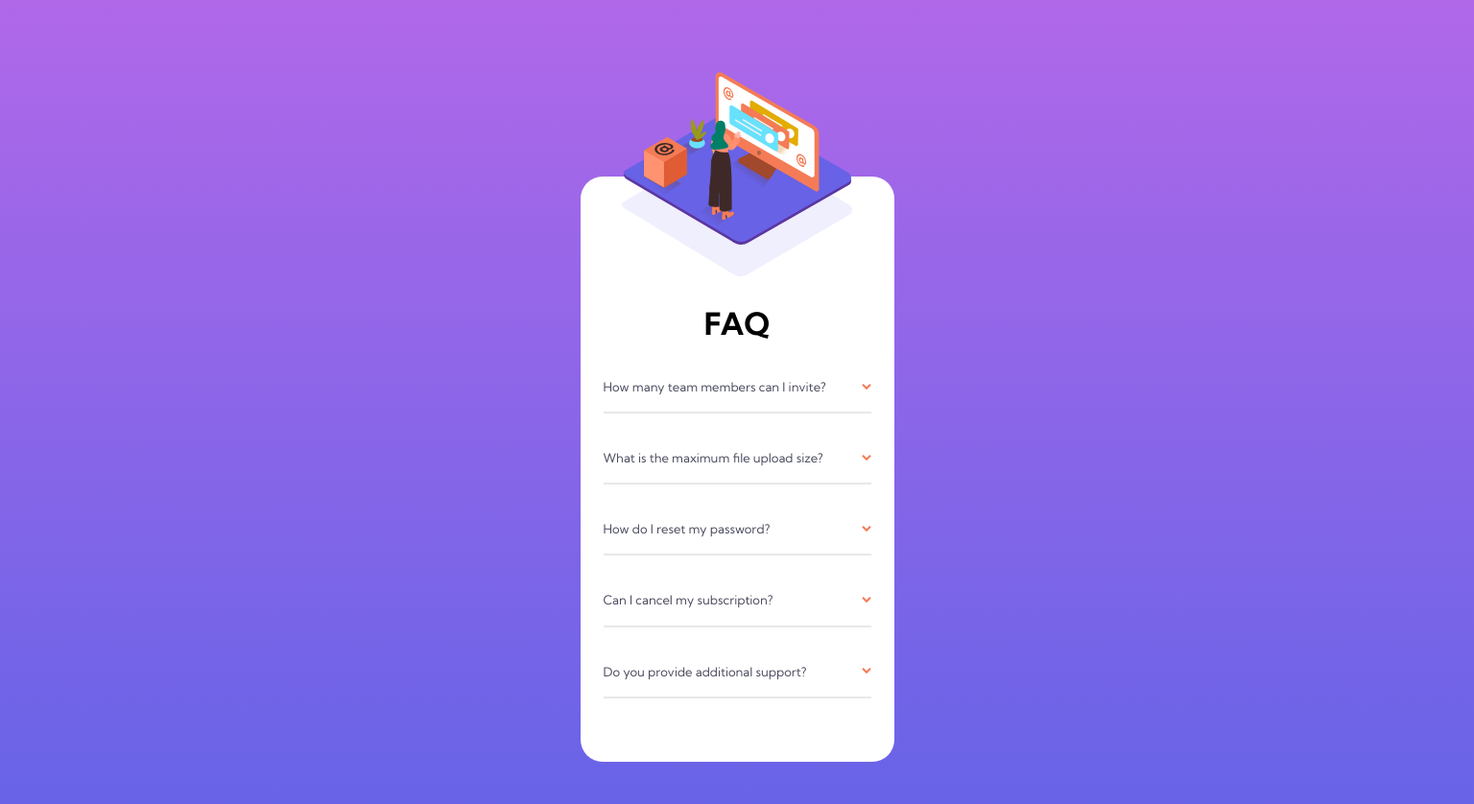
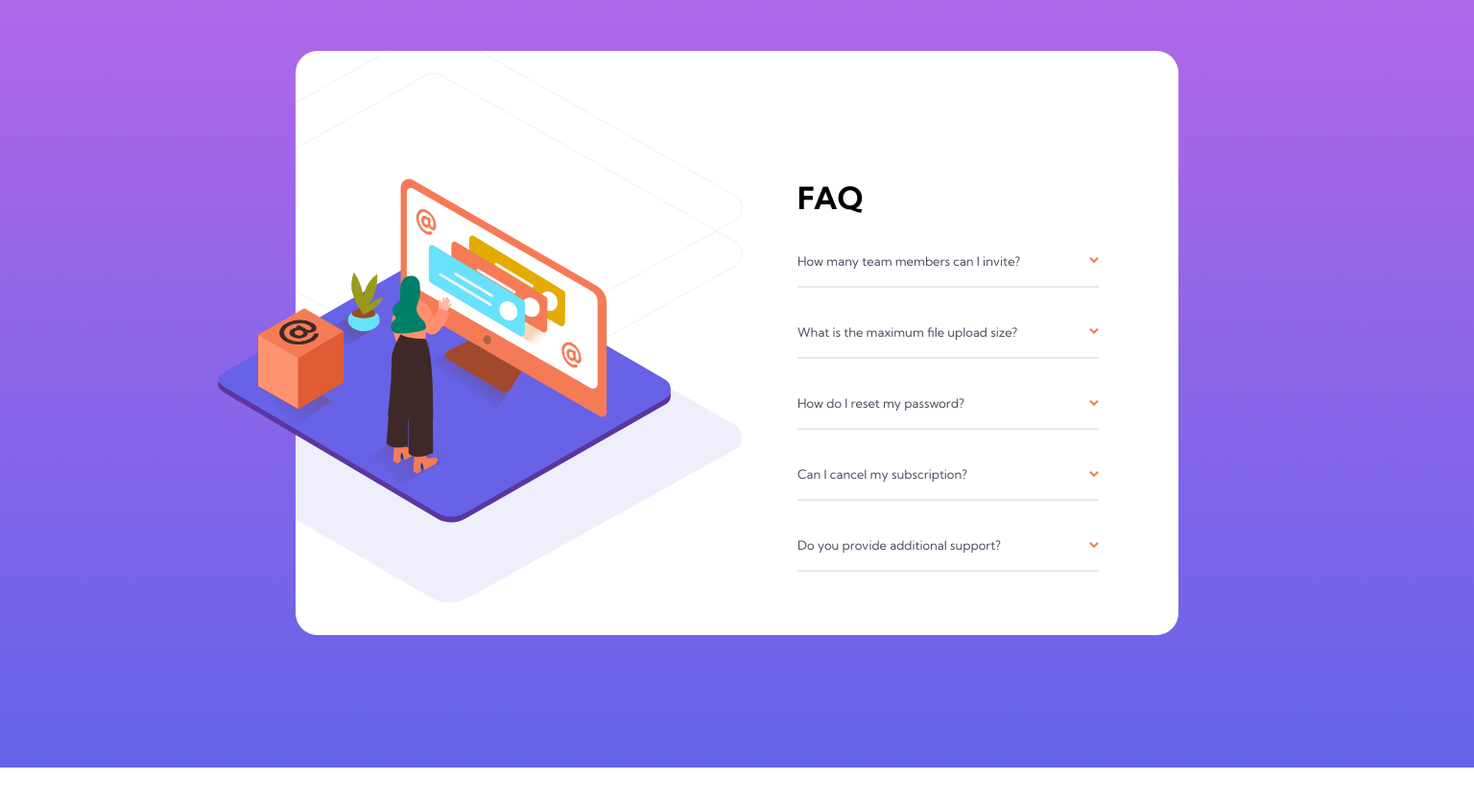
Before and after one commit to NikaNishnianidze/FAQ-accordion, a plain HTML site: page index.html in a window 1536 px wide. Shown: the whole page at 96% size. After the commit the page ends 800 px from the top, so only its background shows below. Drawn offline with Linux system fonts and the light colour scheme.

Commit message:
finished desktop

```diff
--- a/index.html
+++ b/index.html
@@ -18,15 +18,25 @@
         />
       </div>
       <div class="desktop-pictures">
-        <img src="./assets/illustration-woman-online-desktop.svg" alt="" />
         <img src="/assets/illustration-box-desktop.svg" alt="" />
       </div>
+
       <div class="container">
+        <div class="sides">
+          <div class="left-side pictures">
+            <img
+              src="./assets/illustration-woman-online-mobile.svg"
+              alt="ilustration image"
+            />
+          </div>
+          <div class="right-side">
             <h1>FAQ</h1>
             <div class="question-div" id="question-div">
               <div class="column-div" id="column-div">
                 <h2 class="question-h2">How many team members can I invite?</h2>
-            <p class="answer" id="answer-div">You Can invite 5 Team Members</p>
+                <p class="answer" id="answer-div">
+                  You Can invite 5 Team Members
+                </p>
               </div>
               <img
                 src="./assets/icon-arrow-down.svg"
@@ -37,10 +47,12 @@
             <div class="divider"></div>
             <div class="question-div" id="question-div">
               <div class="column-div" id="column-div">
-            <h2 class="question-h2">What is the maximum file upload size?</h2>
+                <h2 class="question-h2">
+                  What is the maximum file upload size?
+                </h2>
                 <p class="answer" id="answer-div">
-              No more than 2GB. All files in your account must fit your allotted
-              storage space.
+                  No more than 2GB. All files in your account must fit your
+                  allotted storage space.
                 </p>
               </div>
               <img
@@ -91,6 +103,8 @@
             </div>
             <div class="divider"></div>
           </div>
+        </div>
+      </div>
     </main>
   </body>
 </html>
--- a/style.css
+++ b/style.css
@@ -20,6 +20,10 @@ body {
 }
 
 .desktop-pictures {
+  display: none;
+}
+
+.left-side {
   display: none;
 }
 
@@ -91,3 +95,50 @@ h1 {
 .active #arrow {
   transform: rotate(180deg);
 }
+
+@media screen and (min-width: 1440px) {
+  .pictures {
+    display: none;
+  }
+
+  .container {
+    background: rgba(255, 255, 255, 1) url(./assets/bg-pattern-desktop.svg)
+      no-repeat -164px -25px;
+    background-size: 630px 600px;
+    width: 920px;
+  }
+
+  .sides {
+    display: flex;
+    gap: 27px;
+  }
+
+  .question-div {
+    display: flex;
+    gap: 72px;
+  }
+
+  .left-side {
+    display: block;
+    position: relative;
+    left: -105px;
+    top: 0px;
+  }
+
+  .left-side img {
+    width: 472px;
+    height: 359px;
+  }
+
+  p {
+    max-width: 250px;
+  }
+
+  h1 {
+    text-align: left;
+  }
+
+  h2 {
+    font-size: 14px;
+  }
+}
```
Lines whose indentation alone changed are shown as unchanged.
